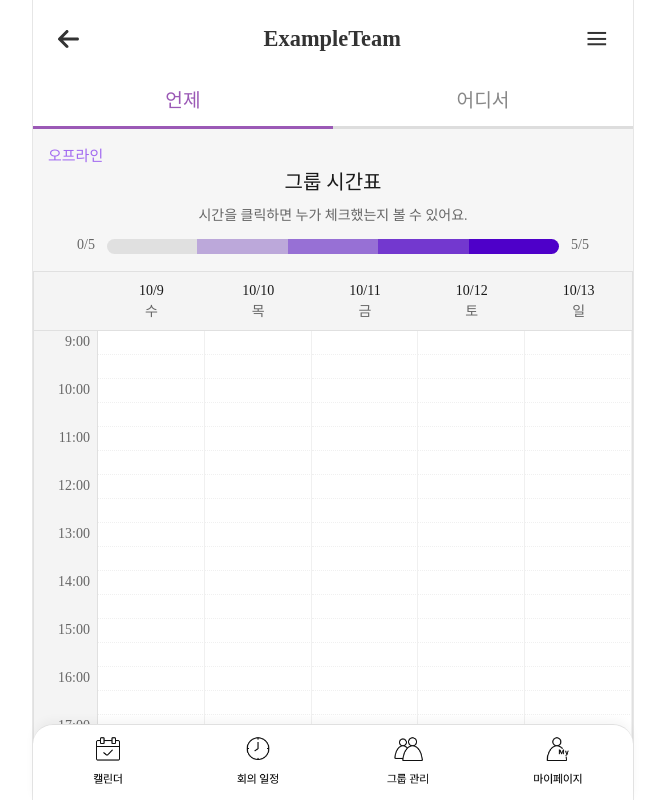
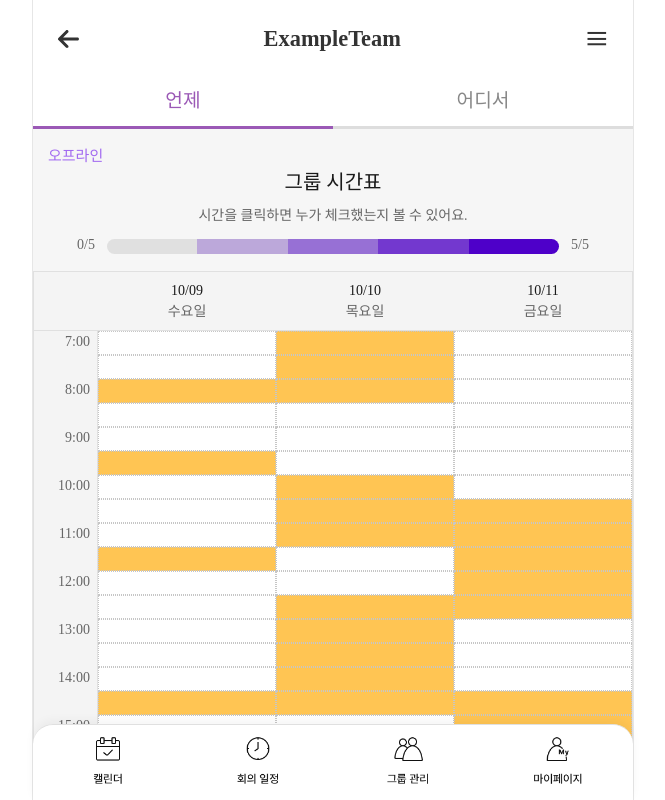
Before and after one commit to ny108/TimeTogether-Frontend, a React (Vite) app in the folder timeTogether/: page /meetings/1 in a window 1280 px wide. Shown: the whole page, without its empty margins (307-972 px from the left). Built offline with nearby package versions, Linux system fonts and the light colour scheme; a web font is replaced by a local one.

Commit message:
feat: upstream merge 완료

```diff
--- a/timeTogether/package.json
+++ b/timeTogether/package.json
@@ -29,6 +29,7 @@
     "eslint-plugin-react-hooks": "^5.0.0",
     "eslint-plugin-react-refresh": "^0.4.14",
     "globals": "^15.11.0",
+    "prop-types": "^15.8.1",
     "vite": "^5.4.10"
   }
 }
--- a/timeTogether/src/components/GroupTimetable.jsx
+++ b/timeTogether/src/components/GroupTimetable.jsx
@@ -2,7 +2,7 @@ import TimeGrid from '././TimeGrid.jsx';
 import {useState} from "react";
 import ColorBar from "./ColorBar.jsx";
 
-const GroupTimetable = ({days, dayLabels}) => {
+const GroupTimetable = ({days, timeRange}) => {
 
     // const days = ['10/7', '10/8', '10/9', '10/10', '10/11', '10/12', '10/13'];
     // const dayLabels = ['월', '화', '수', '목', '금', '토', '일'];
@@ -27,7 +27,7 @@ const GroupTimetable = ({days, dayLabels}) => {
                 </div>
             </div>
 
-            <TimeGrid days={days} dayLabels={dayLabels}/>
+            <TimeGrid days={days} timeRange={timeRange}/>
         </div>
     );
 };
--- a/timeTogether/src/components/PersonalTimetable.jsx
+++ b/timeTogether/src/components/PersonalTimetable.jsx
@@ -1,22 +1,36 @@
 import TimeGrid from '././TimeGrid.jsx';
-import {useState} from "react";
+import {useEffect, useState} from "react";
 
-const PersonalTimetable = ({days, dayLabels}) => {
+const PersonalTimetable = ({days, timeRange}) => {
     const [saveBtn, setAddSaveBtn] = useState(false);
+
+    useEffect(() => {
+
+    }, []);
+
     return (
         <div className="personal-timetable">
             <div className="personal-timetable-header">
                 <h3 className="section-title">내 시간표</h3>
             </div>
-            <TimeGrid days={days} dayLabels={dayLabels} />
+            <TimeGrid days={days} timeRange={timeRange}/>
+            {
+                saveBtn ? <div className="calender-priority-btn">
+                    <button className="load-calender-btn">캘린더 불러오기</button>
+                    <button className="select-priority">우선순위 선택하기</button>
+                </div> : null
+            }
+
             <button className="add-personal-timeBtn" onClick={()=>{
-                setAddSaveBtn("저장하기");
-
+                setAddSaveBtn(!saveBtn);
             }}>{
-                saveBtn ? <p>저장하기</p> : <p>내 시간표 추가하기</p>
+                saveBtn ? <p>저장하기</p> : (
+                    <p>내 시간표 추가하기</p>
+                )
             }</button>
         </div>
     );
 };
 
+
 export default PersonalTimetable;
--- a/timeTogether/src/components/TimeGrid.jsx
+++ b/timeTogether/src/components/TimeGrid.jsx
@@ -1,35 +1,46 @@
-import {useState} from "react";
+import {useEffect, useState} from "react";
 import './TimeGrid.css';
+import PropTypes from 'prop-types';
 
-const TimeGrid = ({ days, dayLabels }) => {
+const TimeGrid = ({ days, timeRange}) => {
+    //const hourCount = 16; // 총 16시간에 대해 타임테이블 작성
+    const dayCount = days.length;
 
-    const hourCount = 16; //총 16시간에 대해 타임테이블 작성
-    const dayCount = days.length;
-    const [selectTime, setSelectTime] = useState(0);
+    const [hourCount, setHourCount] = useState(16);
+    const [startHour, setStartHour] = useState(9);
+    const daySet = daySets(days);
+    const dayLabel = dayLabelSet(days);
+
+    useEffect(() => {
+        setHourCount(getTimeRange(timeRange));
+        setStartHour(getStartHour(timeRange));
+    });
 
     return (
-        <div className="time-grid" style={{backgroundColor :'#f4f4f4'}}>
+        <div className="time-grid" style={{ backgroundColor: '#f4f4f4' }}>
             <div className="grid-header">
                 <div className="time-column"></div>
-                {days.map((day, index) => (
-                    <div key={day} className="day-column">
+                {daySet.map((day, index) => (
+                    <div key={index} className="day-column">
                         <div className="day-date">{day}</div>
-                        <div className="day-label">{dayLabels[index]}</div>
+                        <div className="day-label">{dayLabel[index]}</div>
                     </div>
                 ))}
             </div>
             <div className="grid-content">
-                <TimeScale hourCount={hourCount} />
-                <GridCells hourCount={hourCount} dayCount={dayCount} selectTime={selectTime} setSelectTime={setSelectTime} />
+                <TimeScale hourCount={hourCount} startHour={startHour}/>
+                <GridCells
+                    days = {days}
+                    hourCount={hourCount}
+                    startHour={startHour}
+                />
             </div>
         </div>
     );
 };
 
-const TimeScale = ({hourCount}) => {
-    const hours
-        = Array.from({ length: hourCount },
-        (_, i) => i + 9);
+const TimeScale = ({ hourCount , startHour }) => {
+    const hours = Array.from({ length: hourCount }, (_, i) => i + startHour);
 
     return (
         <div className="time-scale">
@@ -42,25 +53,97 @@ const TimeScale = ({hourCount}) => {
     );
 };
 
-const GridCells = ({dayCount, hourCount, selectTime, setSelectTime}) => {
-    let cellColor = 'white';
-    if(selectTime === 1){
-        cellColor = 'yellow';
-    }
+const GridCells = ({ days, hourCount}) => {
+
+    let cellColor = '#ffffff';
+    let cellCounter = 0;
+    const [personalTableColor, setPersonalTableColor] = useState("#ffffff");
+
+    const daySet = daySets(days);
+    const times = timeSet(days);
+
     return (
         <div className="grid-cells" style={{
-            gridTemplateColumns: `repeat(${dayCount}, 1fr)`,
+            borderRadius: '5px',
+            display: 'grid',
+            gridTemplateColumns: `repeat(${daySet.length}, 1fr)`,
+            gridAutoFlow: 'column', //세로(시간 순)부터 셀 채우기
+            gridTemplateRows: `repeat(${hourCount * 2}, 1fr)`
         }}>
-            {Array.from({ length: dayCount * hourCount*2 }).map((_, index) => (
-                <div key={index} className="grid-cell" style={{backgroundColor: cellColor}}
-                onClick={
-                    ()=>{
-                        setSelectTime(1);
+
+            {Array.from({ length: daySet.length }).map((_, dayIndex) => (
+                // 각 날짜마다 세로로 30분 단위 셀 생성
+                Array.from({ length: hourCount * 2 }).map((_, hourIndex) => {
+                    const cellName = `grid-cell-${daySet[dayIndex]}-${hourIndex}`
+                    let cellColor = "#ffffff";
+                    const checked = times[dayIndex].at(hourIndex);
+
+                    if(checked === "1"){
+                        cellColor = "#FFC553";
                     }
-                }></div>
+                    return(
+                    <div
+                        key={`${dayIndex}-${hourIndex}`}
+                        className={cellName}
+                        style={{ backgroundColor: cellColor, border:'1px dotted #c6c6c6'}}
+                        onClick={() => {
+                            //setPersonalTableColor(`#c0c0c0`);
+                            // setSelectTime(1);
+                        }}
+                    >
+
+                    </div>
+                )}
+                )
             ))}
         </div>
     );
 };
 
+function daySets(daysData){
+    let daySet = new Array(0);
+    daysData.map((eachDay)=>{
+        const month = eachDay.date.split('-').at(1);
+        const day = eachDay.date.split('-').at(2);
+        daySet.push(`${month}/${day}`);
+    })
+
+    return daySet;
+}
+
+function dayLabelSet(daysData){
+    let dayLabels = new Array(0);
+    daysData.map((eachDay)=>{
+        dayLabels.push(eachDay.day);
+    })
+    return dayLabels;
+}
+
+function timeSet(daysData){
+    let times = new Array(0);
+    daysData.map((eachDay)=>{
+        times.push(eachDay.time);
+    })
+    return times;
+}
+
+function getTimeRange(timeRange){
+    const startHour = Number.parseInt(timeRange.slice(0, 4));
+    const endHour = Number.parseInt(timeRange.slice(4));
+    const hourRange = endHour - startHour;
+    return (hourRange / 100);
+}
+
+function getStartHour(timeRange){
+    const startHour = Number.parseInt(timeRange.slice(0, 4));
+    return (startHour / 100);
+}
+
+TimeGrid.propTypes = {
+    days: PropTypes.arrayOf(PropTypes.object).isRequired,
+};
+GridCells.propTypes = {
+    days: PropTypes.arrayOf(PropTypes.object).isRequired,
+};
+
 export default TimeGrid;
--- a/timeTogether/src/components/TimetableContent.css
+++ b/timeTogether/src/components/TimetableContent.css
@@ -100,11 +100,30 @@
 }
 
 .add-personal-timeBtn{
+    width: 180px;
+    height: 40px;
     background-color: #731aef;
     color: white;
     padding: 5px;
     margin: 10px;
     border-radius: 4px;
     border-color: #731aef;
+}
 
+.calender-priority-btn{
+    margin-top: 10px;
+    padding : 5px;
 }
+
+.load-calender-btn,
+.select-priority{
+    font-weight: bold;
+    width: 180px;
+    height: 40px;
+    background-color: #ffffff;
+    color: #731aef;
+    padding: 5px;
+    margin: 10px;
+    border-radius: 4px;
+    border-color: #731aef;
+}
--- a/timeTogether/src/components/TimetableContent.jsx
+++ b/timeTogether/src/components/TimetableContent.jsx
@@ -2,22 +2,53 @@ import GroupTimetable from './GroupTimetable.jsx';
 import PersonalTimetable from '././PersonalTimetable.jsx';
 import './TimetableContent.css';
 
-const TimetableContent = ({ activeTab }) => {
-    const days = [ '10/9', '10/10', '10/11', '10/12', '10/13'];
-    const dayLabels = [ '수', '목', '금', '토', '일'];
+import {useEffect, useState} from "react";
 
-    if (activeTab === 'where') {
-        return(
-            <div className="timetable-content">장소대한 처리</div>
-        )
-    }
+
+const TimetableContent = ({activeTab}) => {
+    const [days, setDays] = useState([]);
+    const [timeRange, setTimeRange] = useState("");
+
+    useEffect(() => {
+        const response = {
+                code: 200,
+                message: "요청에 성공하였습니다.",
+                requestId: "9b1deb4d-3b7d-4bad-9bdd-2b0d7b3dcb6d",
+                groupTimes: "07002000", //오전 7시 - 오전 9시
+                // groupTimes: "07000900", //오전 7시 - 오전 9시
+                type: "online",
+                days: [
+                    {
+                        date: "2024-10-09",
+                        day: "수요일",
+                        time: "00100100010000010000111001010000",
+                        rank: "00300000", //0은 시간이 정해지지 않아서 순위가 매겨지지 않았다는 것을 의미
+                    },
+                    {
+                        date: "2024-10-10",
+                        day: "목요일",
+                        time: "11100011100111110000000000000111",
+                        rank: "00000000",
+                    },
+                    {
+                        date: "2024-10-11",
+                        day: "금요일",
+                        time: "00000001111100011110011111001111",
+                        rank: "00000000",
+                    },
+                ],
+            };
+            setTimeRange(response.groupTimes);
+            setDays(response.days);
+    }, []);
 
     return (
         <div className="timetable-content">
-            <GroupTimetable days={days} dayLabels={dayLabels}/>
-            <PersonalTimetable days={days} dayLabels={dayLabels}/>
+            <GroupTimetable days={days} timeRange={timeRange}/>
+            <PersonalTimetable days={days} timeRange={timeRange}/>
         </div>
     );
 };
 
+
 export default TimetableContent;
```
Also changed, not shown: 1 other file (tests, documents, lock files or other folders).
